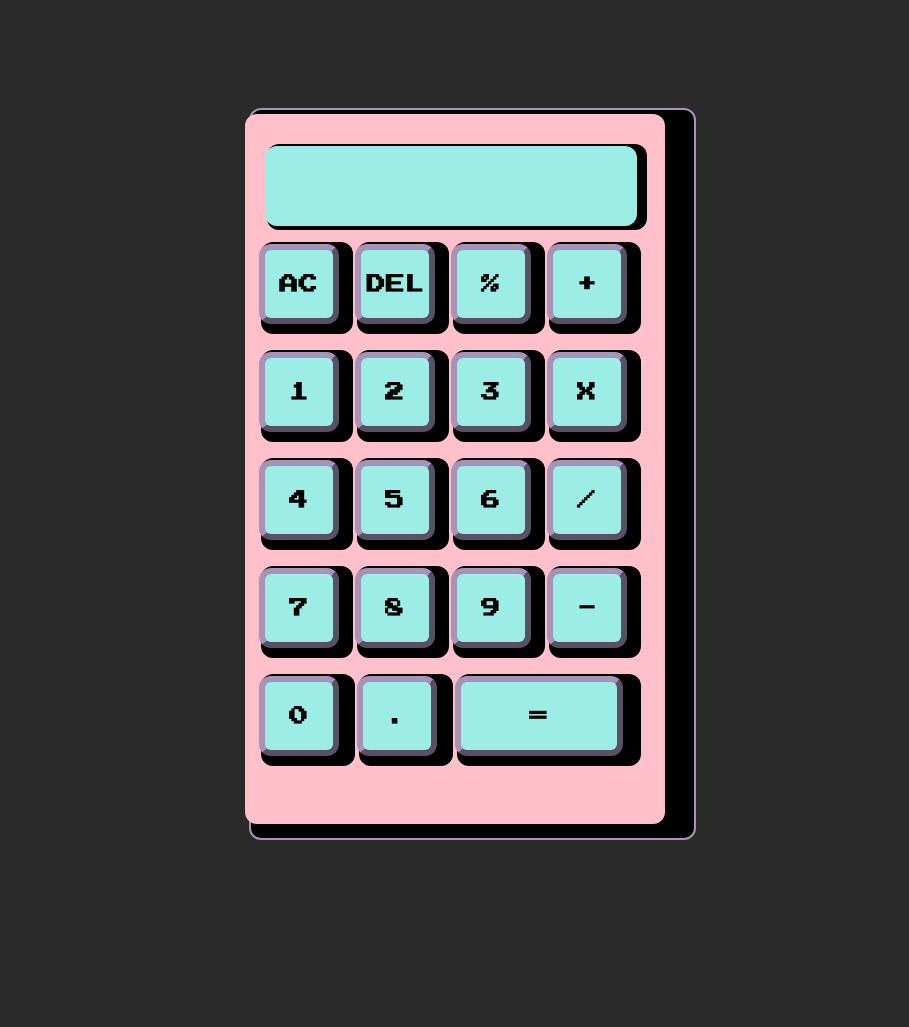
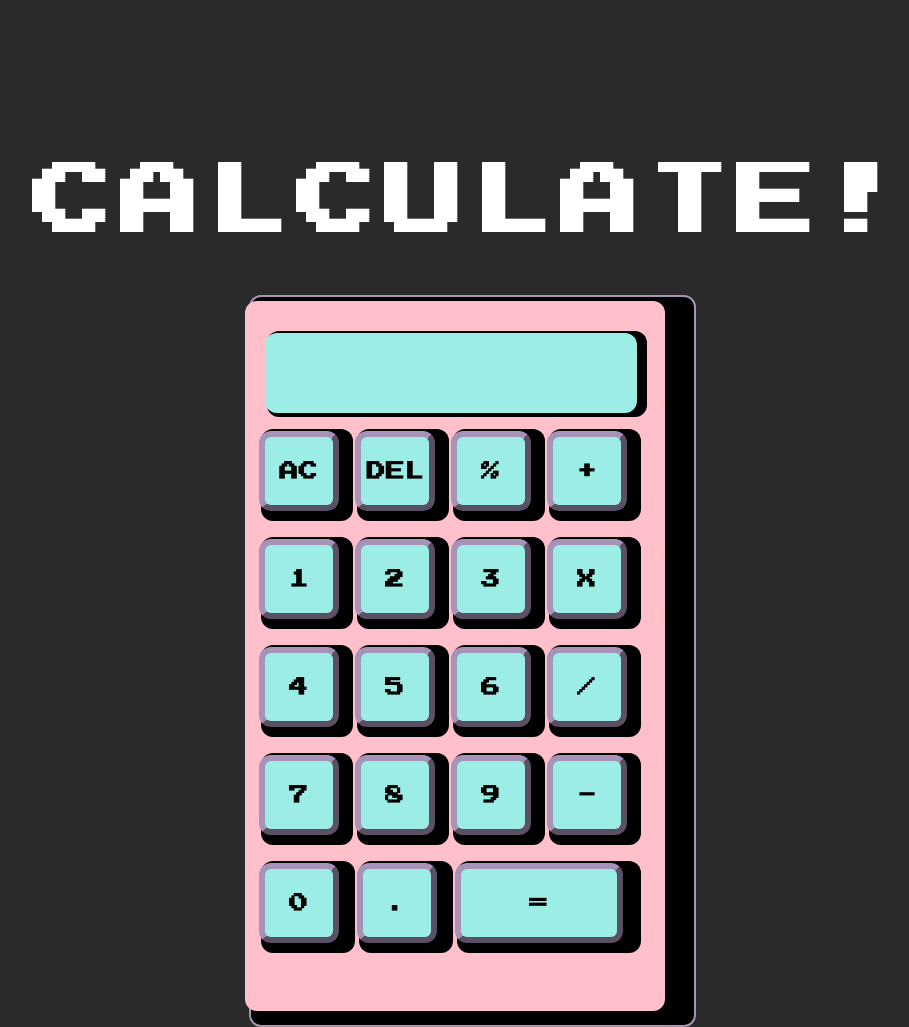
Before and after one commit to lynnr940/calculator-project, a plain HTML site: page index.html in a window 1280 px wide. Shown: the whole page, without its empty margins (168-1077 px from the left). Before the commit the page ends 948 px from the top, so only its background shows below. Drawn offline with Linux system fonts and the light colour scheme.

Commit message:
adds animated 'calculate' header

```diff
--- a/index.html
+++ b/index.html
@@ -4,14 +4,20 @@
     <meta charset="UTF-8" />
     <meta name="viewport" content="width=device-width, initial-scale=1.0" />
     <title>Calculator Project</title>
-    <link rel="preconnect" href="https://fonts.googleapis.com">
-<link rel="preconnect" href="https://fonts.gstatic.com" crossorigin>
-<link href="https://fonts.googleapis.com/css2?family=Press+Start+2P&display=swap" rel="stylesheet">
+    <link rel="preconnect" href="https://fonts.googleapis.com" />
+    <link rel="preconnect" href="https://fonts.gstatic.com" crossorigin />
+    <link
+      href="https://fonts.googleapis.com/css2?family=Press+Start+2P&display=swap"
+      rel="stylesheet"
+    />
     <link rel="stylesheet" href="styles.css" />
     <script src="script.js" defer></script>
   </head>
   <body>
-    <div class=calculator-container>
+    <div class="header-container">
+      <h1 class="loader">CALCULATE!</h1>
+    </div>
+    <div class="calculator-container">
       <div class="calculator">
         <div class="display">
           <div class="display-container">
--- a/styles.css
+++ b/styles.css
@@ -1,33 +1,57 @@
 body {
   background-color: rgb(42, 42, 42);
-    display:flex;
-    justify-content: center;
-    padding:100px
+  display: flex;
+  align-items: center;
+  padding: 100px;
+  flex-direction: column;
+}
+
+.header-container {
+  display: inline-block;
+}
+
+.loader {
+  overflow: hidden;
+  white-space: nowrap;
+  font-size: 5em;
+  letter-spacing: 8px;
+  font-family: "Press Start 2P", cursive;
+  color: white;
+  animation: typing 4s steps(10, end) forwards;
+  width: 0;
+}
+
+@keyframes typing {
+  from {
+    width: 0;
+  }
+  to {
+    width: 100%;
+  }
 }
 
 .calculator-container {
-    background-color:black;
+  background-color: black;
   width: 435px;
-    height:720px;
-    padding:4px;
-    border-style:solid;
-    border-radius:12px;
+  height: 720px;
+  padding: 4px;
+  border-style: solid;
+  border-radius: 12px;
   border-color: rgb(166, 147, 183);
   border-width: 2px;
 }
-
 
 .calculator {
   background-color: pink;
   display: flex;
   flex: wrap;
   flex-direction: column;
-  width:400px;
+  width: 400px;
   height: 680px;
-  padding:10px;
-  padding-top:20px;
-  border-radius:12px;
-  margin-left:-10px;
+  padding: 10px;
+  padding-top: 20px;
+  border-radius: 12px;
+  margin-left: -10px;
 }
 
 .display {
@@ -42,67 +66,68 @@ body {
   margin-left: 12px;
 }
 
-button, .display-container {
+button,
+.display-container {
   width: 80px;
   height: 80px;
   border-color: rgb(166, 147, 183);
   border-width: 6px;
   border-radius: 12px;
   background-color: rgb(156, 237, 230);
-  margin:2px;
-  margin-left:-2px;
+  margin: 2px;
+  margin-left: -2px;
 }
 .display-container {
-    width:372px;
+  width: 372px;
 }
-.upper, .lower {
-  height:30px;
-  font-family:'Press Start 2P', cursive;
-  font-size:24px;
-  display:flex;
+.upper,
+.lower {
+  height: 30px;
+  font-family: "Press Start 2P", cursive;
+  font-size: 24px;
+  display: flex;
   justify-content: end;
-  padding:4px;
+  padding: 4px;
 }
 .row1,
 .row2,
 .row3,
 .row4,
 .row5 {
-    display:flex;
+  display: flex;
   margin-top: 10px;
   margin-right: 12px;
   margin-left: 4px;
-  margin-bottom:2px;
+  margin-bottom: 2px;
 }
 .button-container {
-    width:86px;
-    height:86px;
-    margin:2px;
+  width: 86px;
+  height: 86px;
+  margin: 2px;
   background-color: black;
   border-radius: 12px;
-    padding-right:8px;
-    padding-bottom:6px;
+  padding-right: 8px;
+  padding-bottom: 6px;
 }
-.equals-container{
-    flex:2;
-    padding-right:8px;
+.equals-container {
+  flex: 2;
+  padding-right: 8px;
   padding-bottom: 6px;
   background-color: black;
   border-radius: 12px;
 }
-.equals{
-    width:168px;
+.equals {
+  width: 168px;
 }
 
-button{
-    transition:all .2s ease-in-out;
-    font-family: 'Press Start 2P', cursive;
+button {
+  transition: all 0.2s ease-in-out;
+  font-family: "Press Start 2P", cursive;
   font-weight: 900;
   font-size: larger;
 }
 
-button:focus{
-    background-color:rgb(99, 164, 157);
-    transform:translate(12px,6px);
-
+button:focus {
+  background-color: rgb(99, 164, 157);
+  transform: translate(12px, 6px);
 }
```
Lines whose indentation alone changed are shown as unchanged.
